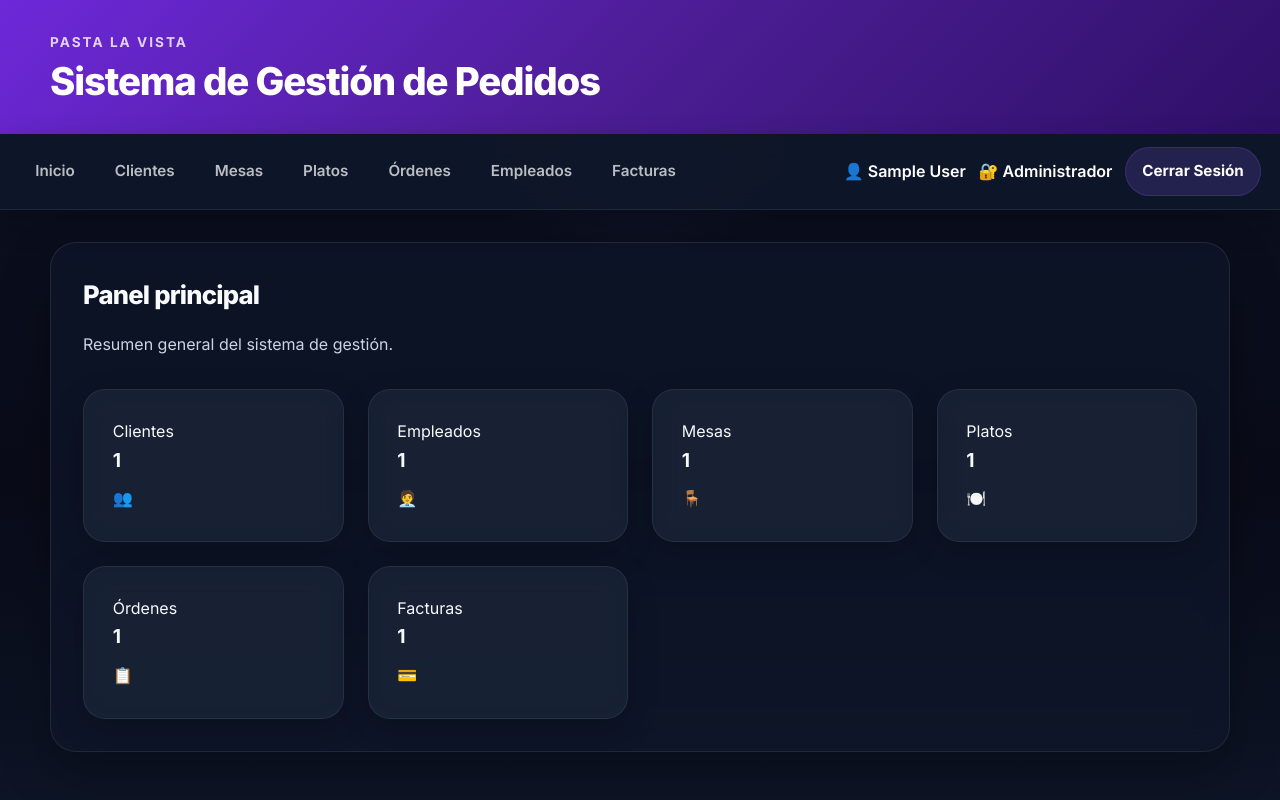
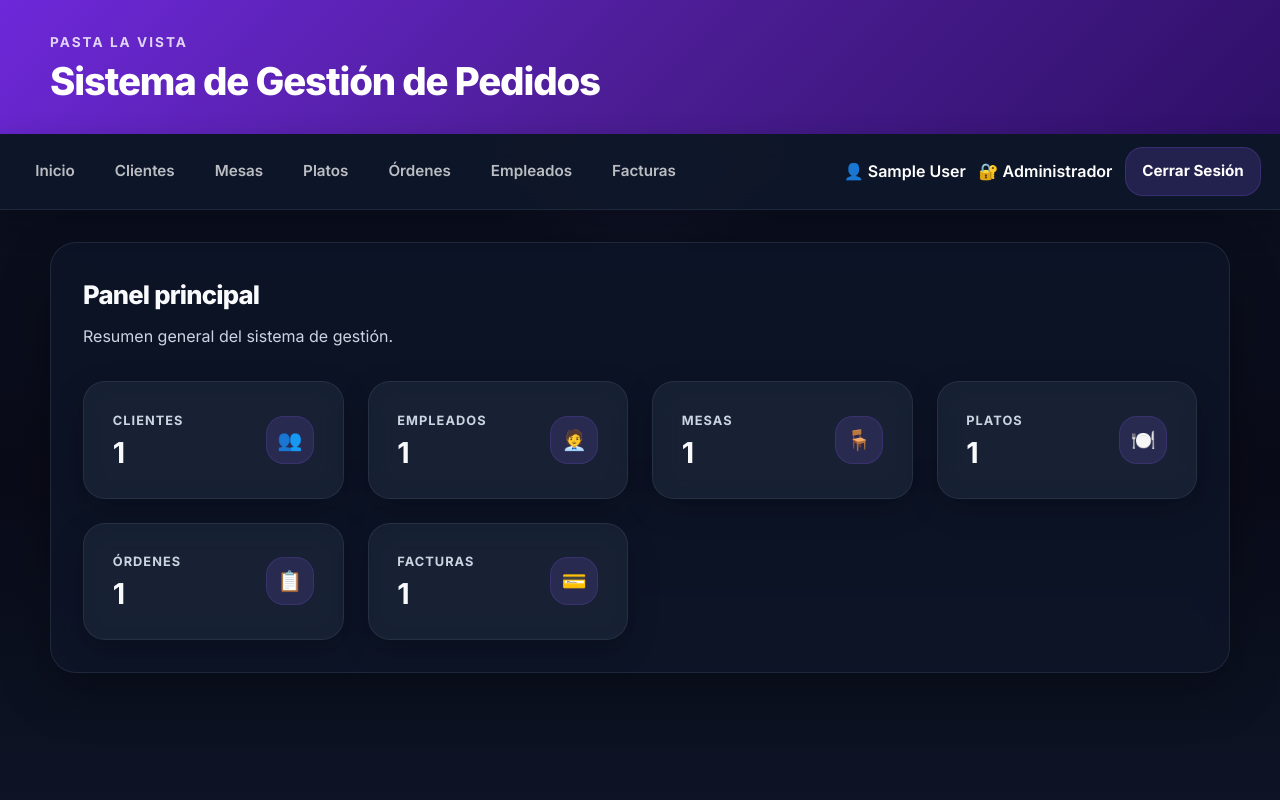
Before and after one commit to YandreyC/Sistema-de-Informacion-Restaurante, a Django app: page / in a window 1280 px wide. Run offline with Django 5.2, Linux system fonts and the light colour scheme; a user stored in the database is signed in; tables that the repository leaves empty hold one stand-in row (values such as "Sample post").

Commit message:
Mejora del estilo del sistema

```diff
--- a/Gestion/templates/Gestion/inicio.html
+++ b/Gestion/templates/Gestion/inicio.html
@@ -131,17 +131,6 @@
         </div>
     </div>
 </div>
-
-<div class="card">
-    <h3>Funciones disponibles</h3>
-    <ul>
-        <li>Consultar mesas disponibles y ocupadas.</li>
-        <li>Registrar, actualizar y consultar órdenes.</li>
-        <li>Asociar órdenes a una mesa.</li>
-        <li>Visualizar el menú disponible.</li>
-        <li>Consultar información básica de clientes.</li>
-    </ul>
-</div>
 {% elif user_role == 'Cajero' %}
 <div class="card-grid dashboard-grid">
     <div class="card dashboard-card">
@@ -174,17 +163,6 @@
         </div>
     </div>
 </div>
-
-<div class="card">
-    <h3>Funciones disponibles</h3>
-    <ul>
-        <li>Consultar órdenes pendientes de pago.</li>
-        <li>Generar facturas y registrar pagos.</li>
-        <li>Consultar historial de ventas.</li>
-        <li>Visualizar información básica de órdenes.</li>
-        <li>Cerrar cuentas de mesas atendidas.</li>
-    </ul>
-</div>
 {% endif %}
 
 {% endblock %}
--- a/Gestion/templates/Gestion/static/css/base.css
+++ b/Gestion/templates/Gestion/static/css/base.css
@@ -199,7 +199,7 @@ nav.navbar {
 
     padding: .7rem 1rem;
 
-    border-radius: 999px;
+    border-radius: 18px;
 }
 
 .navbar .button-link:hover {
--- a/Gestion/templates/Gestion/static/css/buttons-alerts.css
+++ b/Gestion/templates/Gestion/static/css/buttons-alerts.css
@@ -4,9 +4,11 @@ input[type='button'],
 a.button-link {
     border: none;
 
-    border-radius: 14px;
+    border-radius: 18px;
 
     padding: 1rem 1.4rem;
+
+    min-height: 2.9rem;
 
     font-size: .95rem;
     font-weight: 700;
@@ -55,7 +57,7 @@ a.button-link {
 }
 
 .btn-edit:hover,
-..btn-delete:hover {
+.btn-delete:hover {
     transform: translateY(-3px);
 }
 
@@ -133,10 +135,24 @@ a.button-link {
     flex-wrap: wrap;
 }
 
+.action-row {
+    display: flex;
+    justify-content: flex-end;
+    align-items: center;
+    flex-wrap: wrap;
+
+    gap: .75rem;
+
+    margin-top: 1.5rem;
+}
+
 .create-header {
     display: flex;
     justify-content: space-between;
     align-items: center;
+    flex-wrap: wrap;
+
+    gap: 1rem;
 
     margin-bottom: 2rem;
 
--- a/Gestion/templates/Gestion/static/css/components.css
+++ b/Gestion/templates/Gestion/static/css/components.css
@@ -164,3 +164,74 @@ table tbody tr:hover {
 
     line-height: 1.6;
 }
+
+.dashboard-header {
+    margin-bottom: 2rem;
+}
+
+.dashboard-header .section-title {
+    margin-bottom: .5rem;
+}
+
+.dashboard-header .section-subtitle {
+    margin: 0;
+}
+
+.dashboard-card {
+    min-height: 100%;
+}
+
+.dashboard-card-content {
+    display: flex;
+    justify-content: space-between;
+    align-items: center;
+    gap: 1rem;
+}
+
+.dashboard-label {
+    display: block;
+
+    margin-bottom: .35rem;
+
+    font-size: .8rem;
+    font-weight: 700;
+    letter-spacing: .08em;
+    text-transform: uppercase;
+
+    color: var(--text-muted);
+}
+
+.dashboard-card h3 {
+    margin: 0;
+
+    font-size: 1.8rem;
+    line-height: 1.1;
+}
+
+.dashboard-icon {
+    width: 3rem;
+    height: 3rem;
+
+    display: grid;
+    place-items: center;
+
+    border-radius: 18px;
+
+    background: rgba(139, 92, 246, 0.15);
+
+    box-shadow: inset 0 0 0 1px rgba(139, 92, 246, 0.18);
+
+    font-size: 1.25rem;
+}
+
+.summary-card {
+    display: flex;
+    justify-content: flex-end;
+    align-items: center;
+}
+
+.summary-total {
+    font-size: 1.3rem;
+    font-weight: 800;
+    color: white;
+}
```
Also changed, not shown: Gestion/templates/Gestion/static/css/forms.css (+71 -0 lines).
